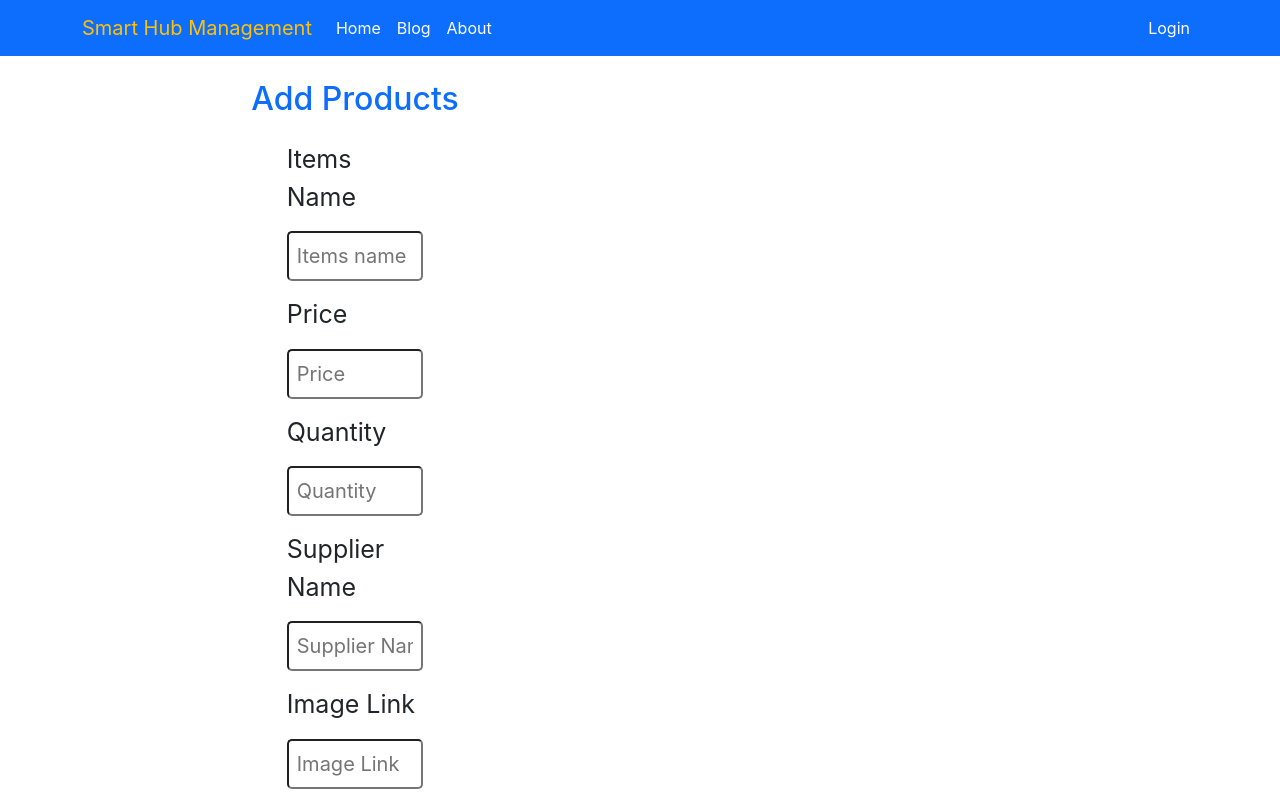
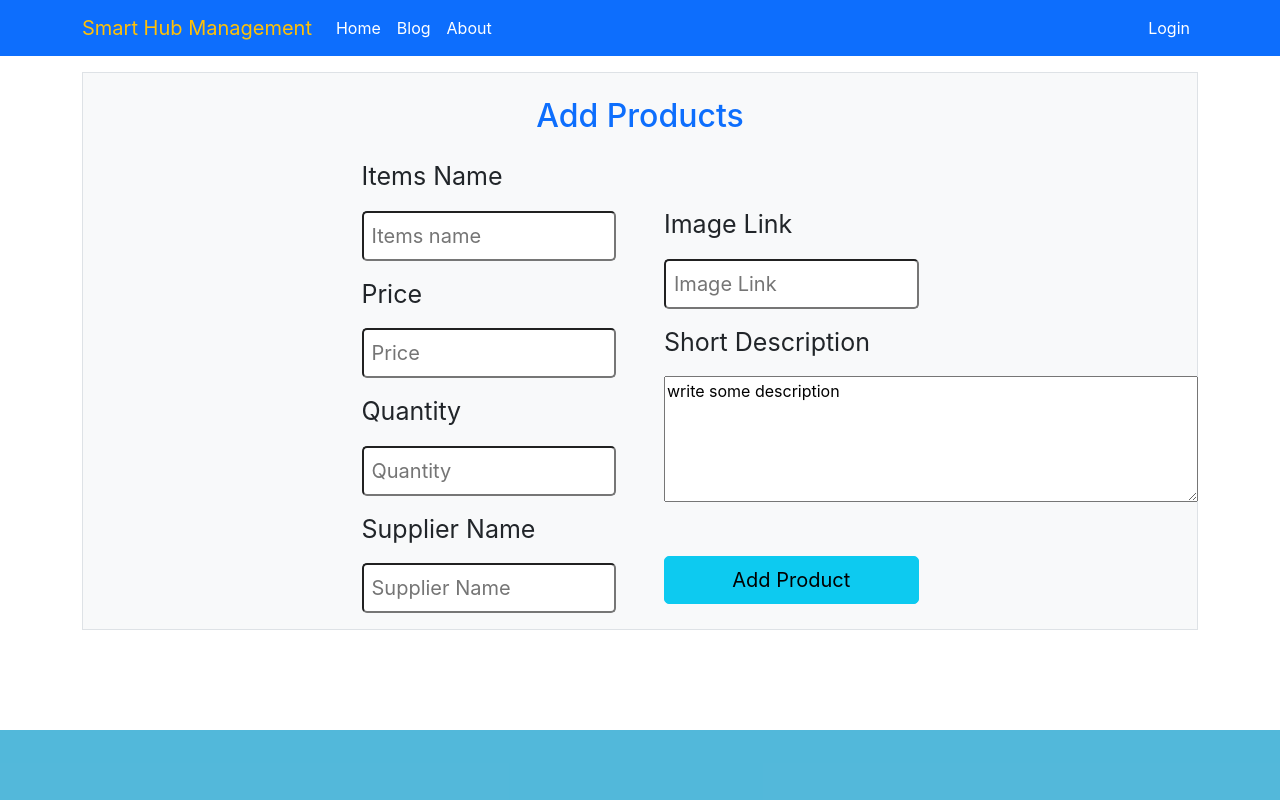
Before and after one commit to abdullah-miah/-warehouse-management-client, a React (Create React App) app: page /addProduct in a window 1280 px wide. Shown: the top 800 px of the page. Built offline with nearby package versions, Linux system fonts and the light colour scheme; no server answers.

Commit message:
Add product design

```diff
--- a/src/componets/AddProducts/AddProducts.js
+++ b/src/componets/AddProducts/AddProducts.js
@@ -29,13 +29,15 @@ const AddProducts = () => {
       };
 
     return (
-        <div className='container'>
-            <div className='row'>
-                <div className='col-lg-6 col-sm-6'>
-                <div className='w-50 mx-auto mt-4'>
+        <div>
+            <div className='container'>
+            <div className='bg-light border pb-3 mt-3'>
+                <div className='w-100 mx-auto mt-4 '>
             <h2 className='text-center text-primary '>Add Products</h2>
             <form onSubmit={handleSubmit} className='w-50 mx-auto'>
-                    <label>Items Name</label>
+                    <div className='row gx-5'>
+                        <div className='col-lg-6 col-sm-6'>
+                        <label>Items Name</label>
                      <input  type='text' name='name' placeholder='Items name' required></input>
                     <label>Price</label>
                      <input type='text' name='price' placeholder='Price' required></input>
@@ -43,24 +45,27 @@ const AddProducts = () => {
                      <input type='text' name='quantity' placeholder='Quantity' required></input>
                      <label>Supplier Name</label>
                      <input type='text' name='supplier' placeholder='Supplier Name' required></input>
-                     <label>Image Link</label>
+                        </div>
+                        <div className='col-lg-6 col-sm-6 mt-5'>
+                        <label>Image Link</label>
                      <input type='text' name='image' placeholder='Image Link' required></input>
                     <label> Short Description</label>
                      <textarea name='description' cols='50' rows='5' required>
                         write some description
                      </textarea>
                      <br/>
-                     {/* <button
-                     disabled={!agree}
-                    className='btn btn-primary mt-3 '>Confirm Booking</button> */}
-                    <input  type='submit' value='Add Product'></input>
+                    <input className='btn btn-info mt-5'  type='submit' value='Add Product'></input>
+                        </div>
+                    </div>
+
 
 
 
             </form>
         </div>
-                </div>
+
             </div>
+        </div>
         </div>
 
     );
```
